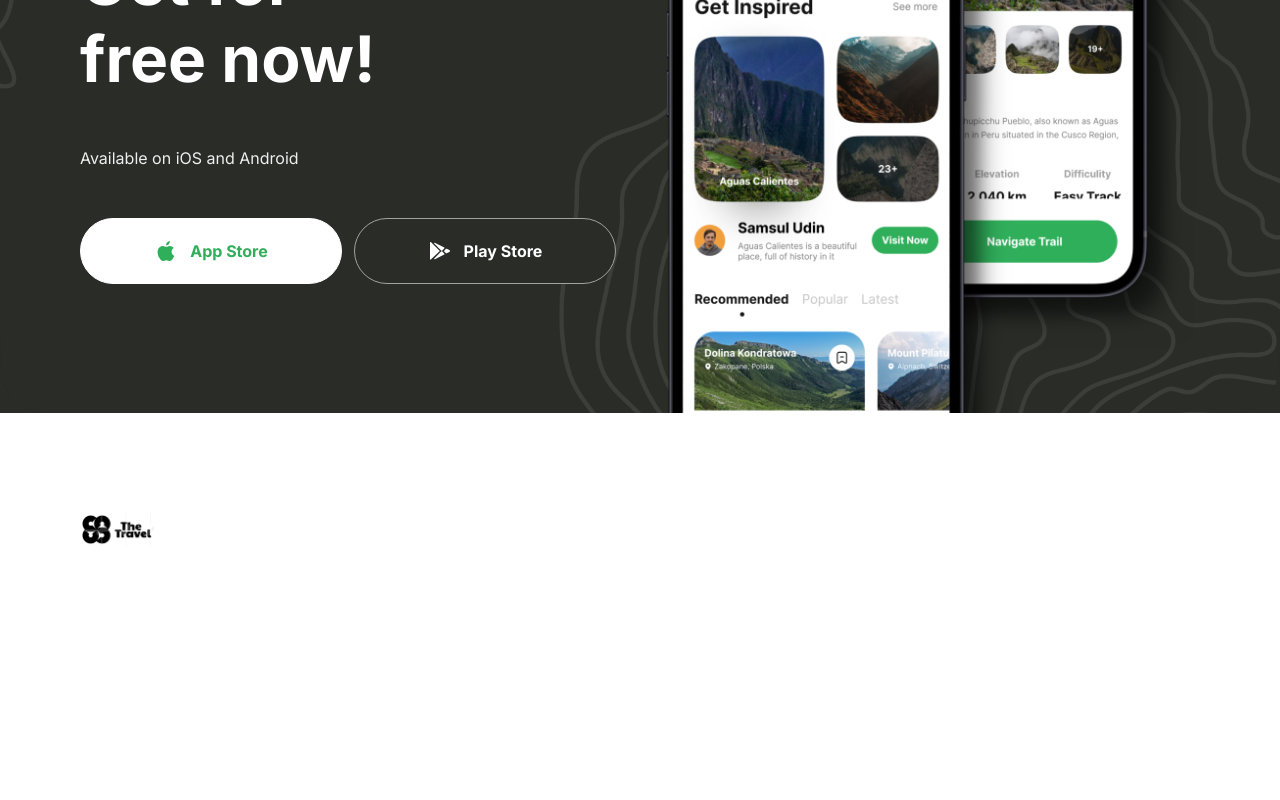
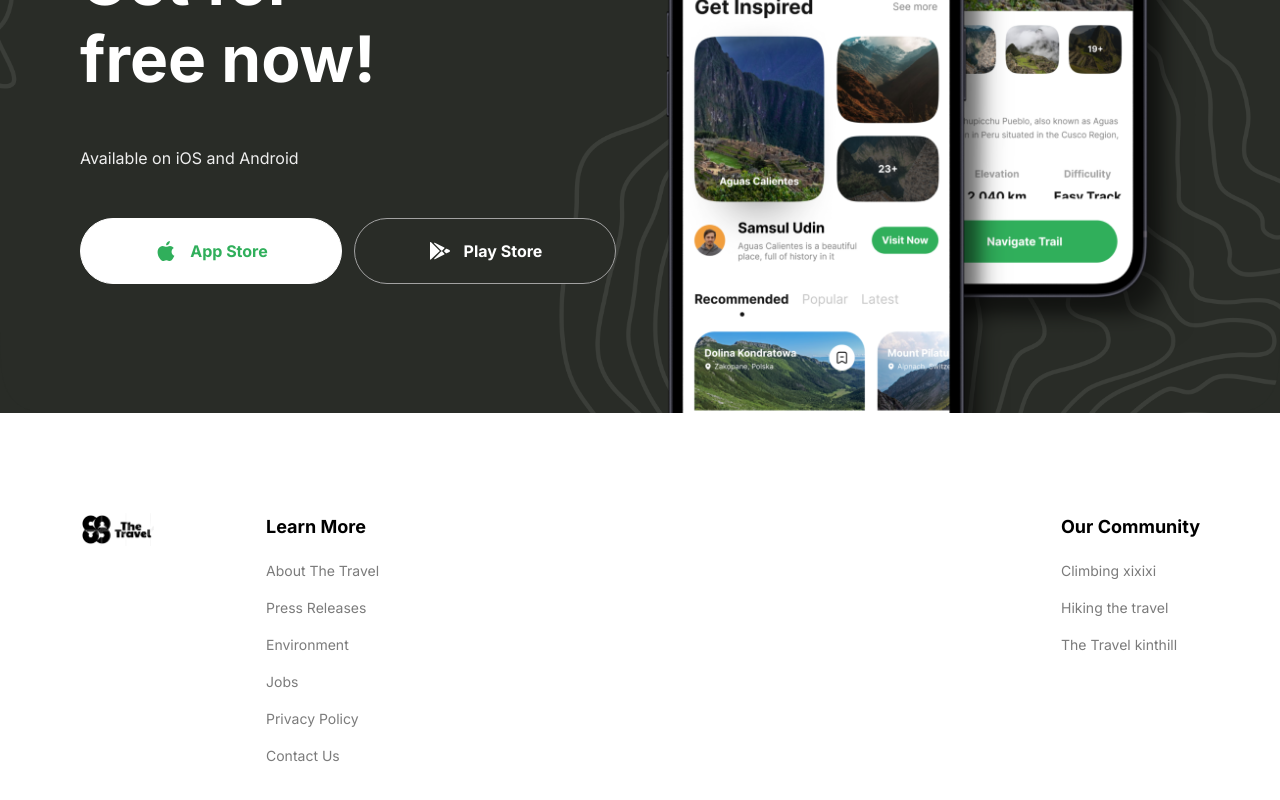
Before and after one commit to SebastianSloma/travel_next, a Next.js app: page / in a window 1280 px wide. Shown: the part 3999-4799 px from the top of the page. Before the commit the page ends 4681 px from the top, so only its background shows below. Built offline with nearby package versions, Linux system fonts and the light colour scheme.

Commit message:
added link map

```diff
--- a/components/Footer.tsx
+++ b/components/Footer.tsx
@@ -1,6 +1,7 @@
 import Link from 'next/link';
 import Image from 'next/image';
 import React from 'react';
+import { FOOTER_LINKS } from '@/constants';
 
 const Footer = () => {
 	return (
@@ -10,13 +11,37 @@ const Footer = () => {
 					<Link href='/' className='mb-10'>
 						<Image src={'/logo.png'} alt={'logo'} width={74} height={29} />
 					</Link>
-          <div className='flex flex-wrap gap-10 sm:justify-between md:flex-1'>
-
-          </div>
+					<div className='flex flex-wrap gap-10 sm:justify-between md:flex-1'>
+						{FOOTER_LINKS.map(columns => (
+							<FooterColumn title={columns.title}>
+								<ul className='regular-14 flex flex-col gap-4 text-gray-30'>
+									{columns.links.map((link)=>(
+										<Link href='/' key={link}>
+										{link}
+										</Link>
+									))}
+								</ul>
+								</FooterColumn>
+						))}
+					</div>
 				</div>
 			</div>
 		</footer>
 	);
 };
 
+type FooterColumnProps = {
+	title: string;
+	children: React.ReactNode;
+};
+
+const FooterColumn = ({ title, children }: FooterColumnProps) => {
+	return (
+		<div className='flex flex-col gap-5'>
+			<h4 className='bold-18 whitespace-nowrap'>{title}</h4>
+			{children}
+		</div>
+	);
+};
+
 export default Footer;
```
